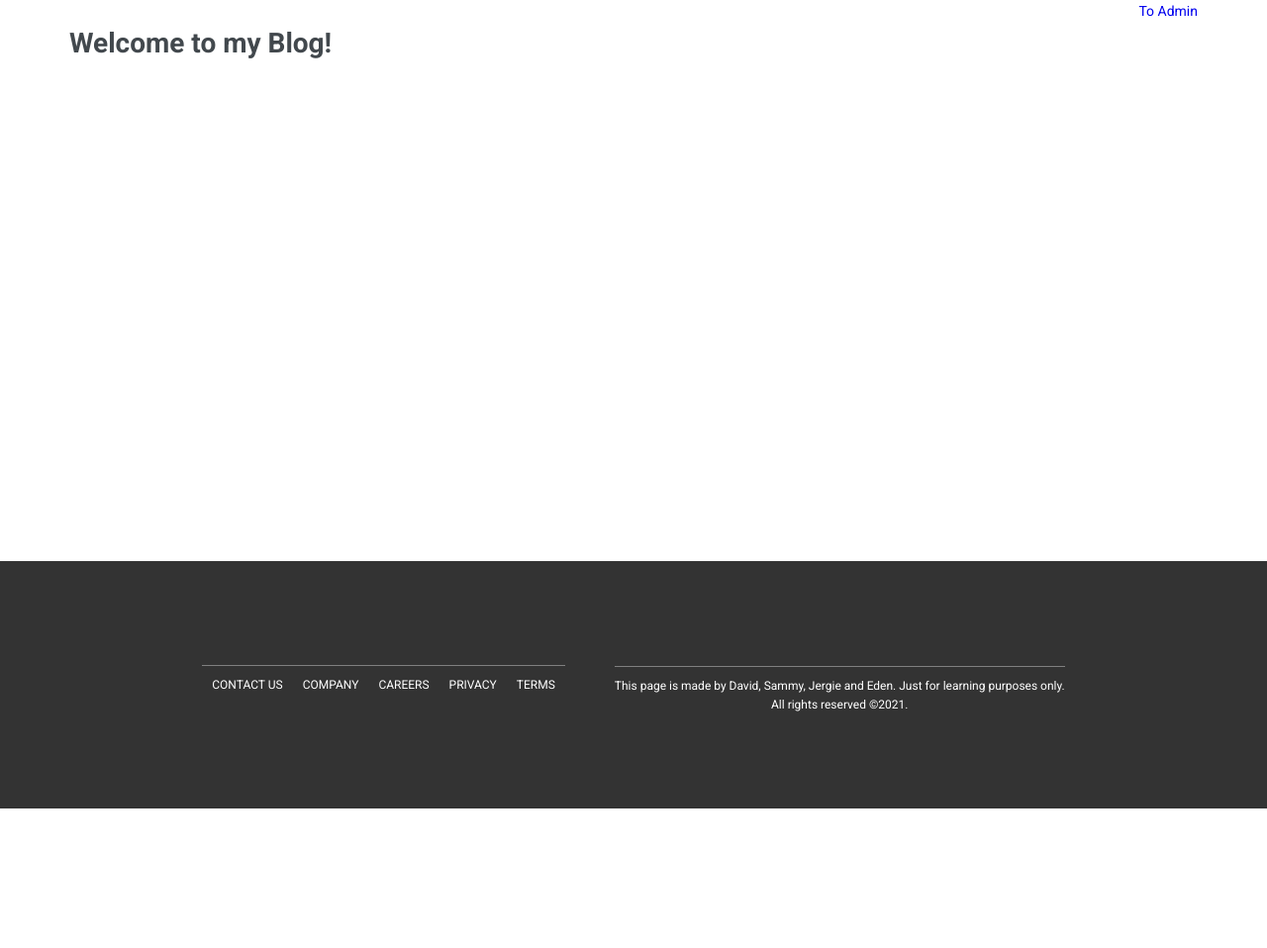
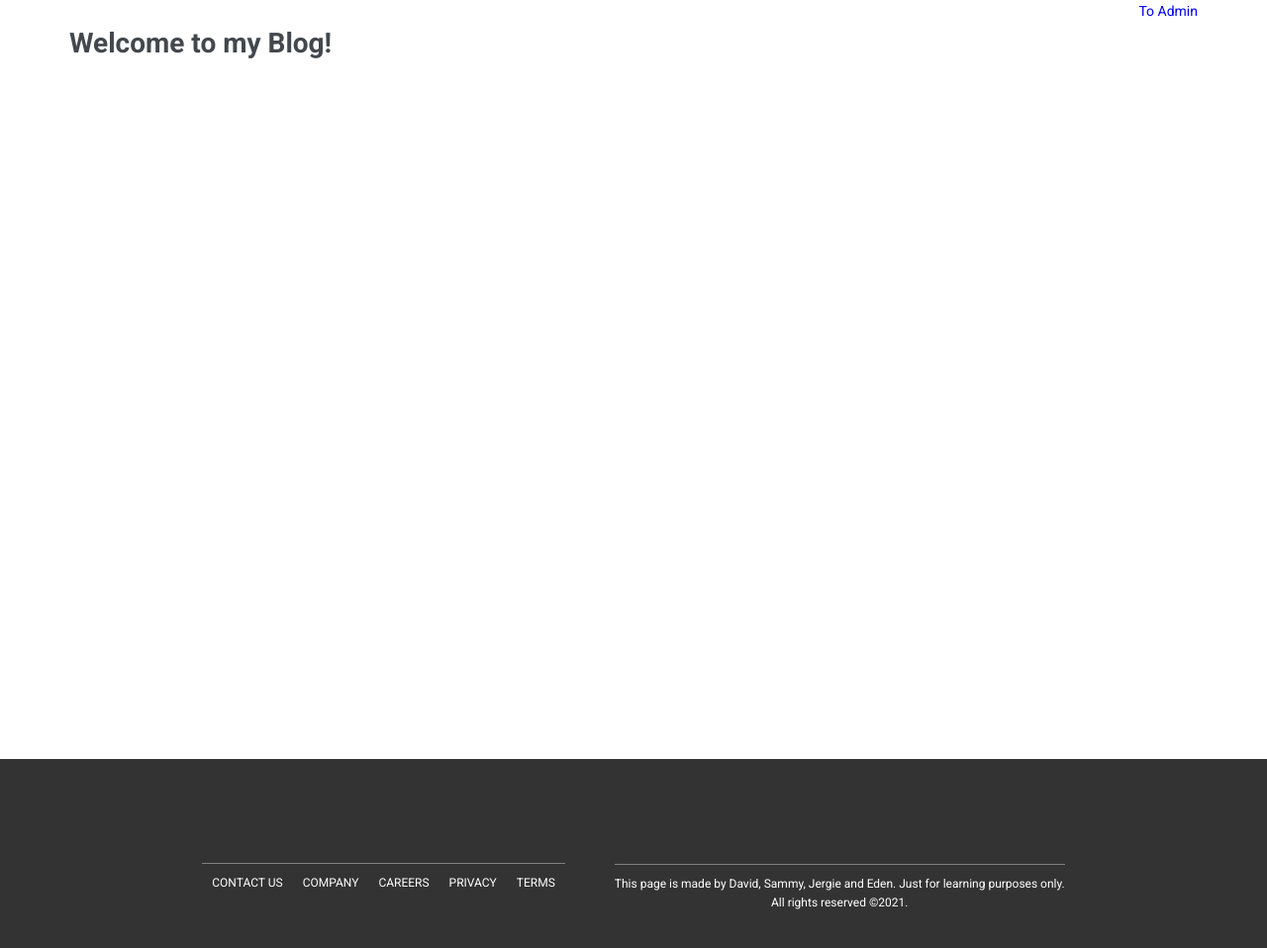
Before and after one commit to jergiemascan/Blogg-Post-API, a plain HTML site: page blog-client-template/index.html in a window 1280 px wide. Shown: the whole page at 99% size. Before the commit the page ends 817 px from the top, so only its background shows below. Drawn offline with Linux system fonts and the light colour scheme; no server answers.

Commit message:
footer css

```diff
--- a/blog-client-template/admin/css/style.css
+++ b/blog-client-template/admin/css/style.css
@@ -85,7 +85,7 @@ textarea {
   gap: 5rem;
   color: #fff;
   font-size: 1.2rem;
-  margin: 50rem 0 0 0;
+  margin: 83rem 0 0 0;
   background-color: #333;
   padding: 10rem;
 }
--- a/blog-client-template/css/style.css
+++ b/blog-client-template/css/style.css
@@ -53,7 +53,7 @@ a {
   gap: 5rem;
   color: #fff;
   font-size: 1.2rem;
-  margin: 50rem 0 0 0;
+  margin: 70rem 0 0 0;
   background-color: #333;
   padding: 10rem;
 }
```
